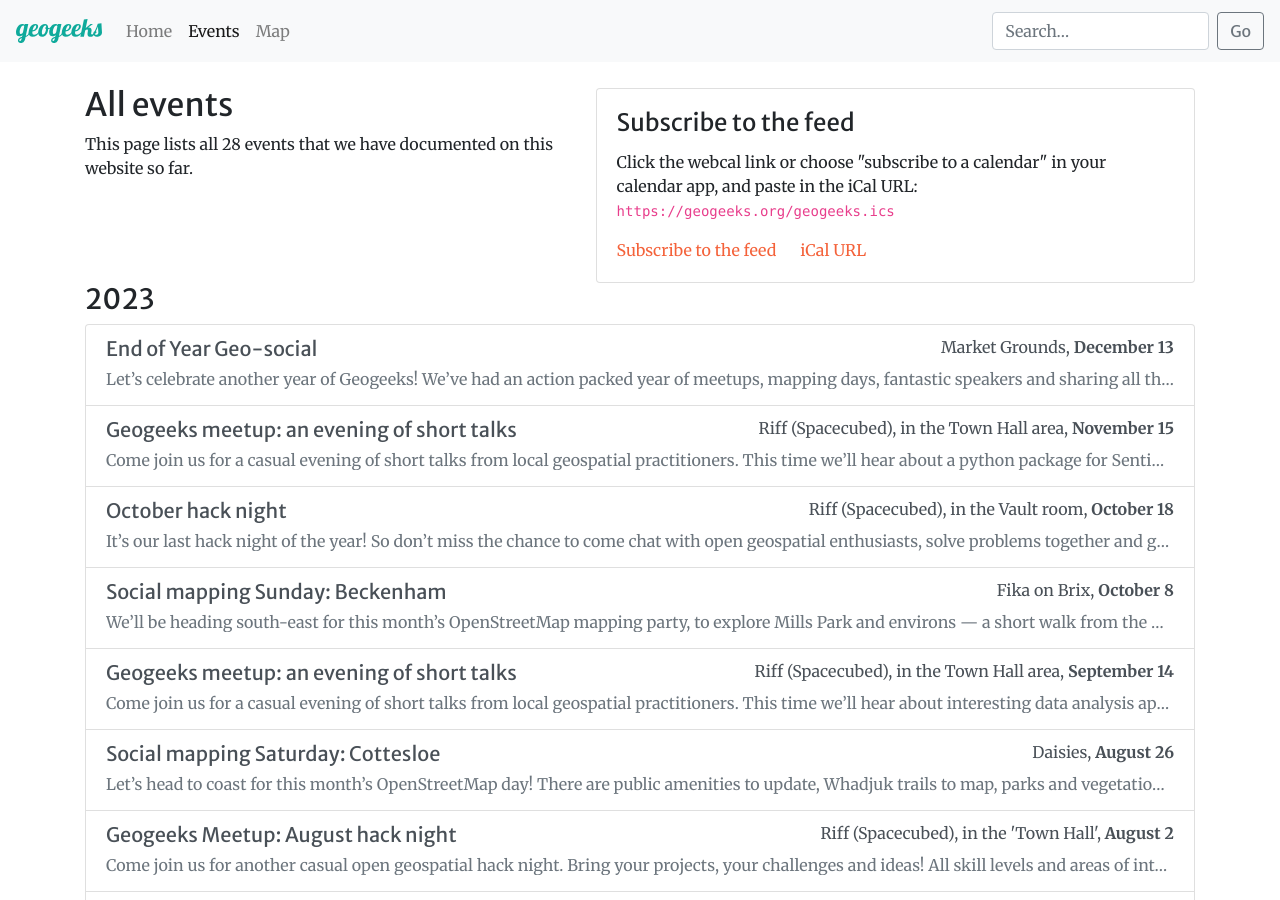
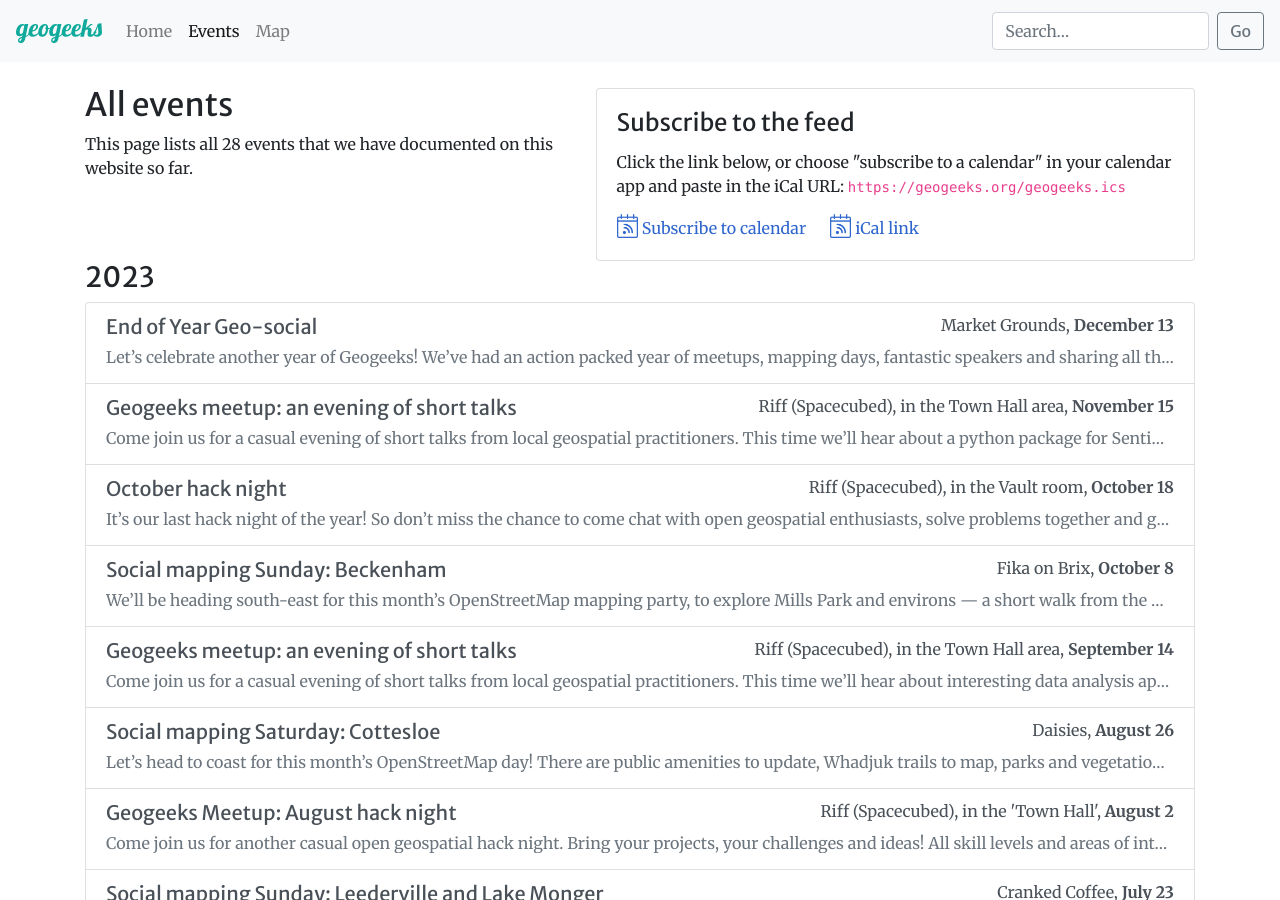
Before and after one commit to geogeeks-au/geogeeks-au.github.io, a Jekyll site: the page built from events.md, in a window 1280 px wide and 900 px high. Built offline with Jekyll 4.4.1, drawn with Linux system fonts in a browser that asks for light colours; comment, search, counter and statistics services are not loaded.

Commit message:
Add icons to the iCal links

```diff
--- a/_layouts/events.html
+++ b/_layouts/events.html
@@ -6,13 +6,19 @@ layout: plain
 
 <div class="card calendar-subscribe-box mb-3 mb-md-0">
     <div class="card-body">
-        <h4 class="card-title">Subscribe to the feed</h4>
+        <h4 class="card-title"> Subscribe to the feed</h4>
         <p>
-            Click the webcal link or choose "subscribe to a calendar" in your calendar app, and paste in the iCal URL:
+            Click the link below, or choose "subscribe to a calendar" in your calendar app and paste in the iCal URL:
             <code style="user-select: all">https://geogeeks.org/geogeeks.ics</code>
         </p>
-        <a class="card-link" href="webcal://geogeeks.org/geogeeks.ics" type="text/calendar">Subscribe to the feed</a>
-        <a class="card-link" href="https://geogeeks.org/geogeeks.ics" type="text/calendar" rel="ical">iCal URL</a>
+        <a href="webcal://geogeeks.org/geogeeks.ics" type="text/calendar" class="card-link" style="color: #2f66cd">
+            <img src="/assets/img/icons/ical-feed.png" style="height: 1.5em; vertical-align: text-bottom" />
+            Subscribe to calendar
+        </a>
+        <a href="https://geogeeks.org/geogeeks.ics" type="text/calendar" rel="ical" class="card-link" style="color: #2f66cd" >
+            <img src="/assets/img/icons/ical-feed.png" style="height: 1.5em; vertical-align: text-bottom" />
+            iCal link
+        </a>
     </div>
 </div>
 
```
Also changed, not shown: assets/img/icons/ical-feed.png (added).
